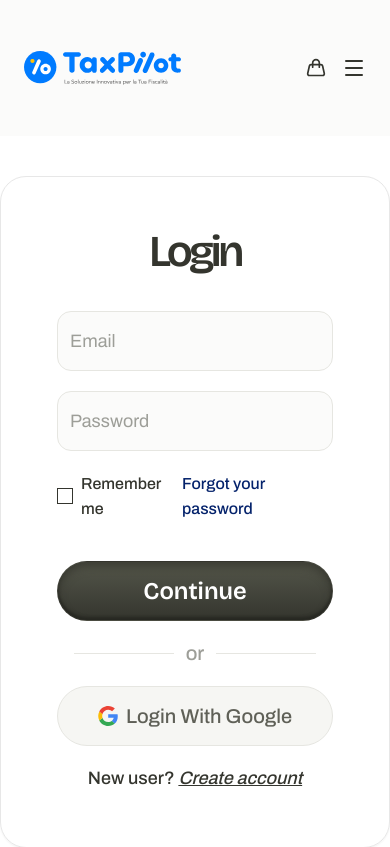
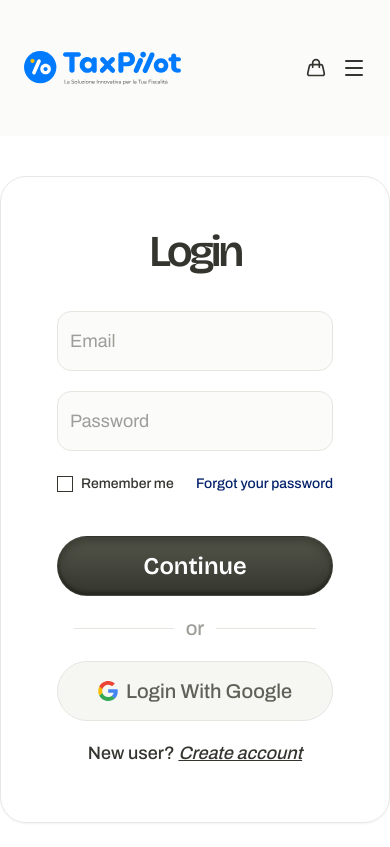
Before and after one commit to arqentech/tax-pilot-1, a React (Vite) app: page /login in a window 390 px wide. Shown: the top 847 px of the page. Built offline with nearby package versions, Linux system fonts and the light colour scheme; the HTML template or start-up script is replaced by a standard one.

Commit message:
login page responsiveness fix

```diff
--- a/src/pages/auth/Login.tsx
+++ b/src/pages/auth/Login.tsx
@@ -51,8 +51,8 @@ export default function LoginPage() {
               className="w-full md:w-[466px] h-[60px] !placeholder-[#9D9E98] bg-[#FBFBFA] rounded-[14px] border border-[#E6E6E1] !text-[18px] !leading-[24px] font-normal placeholder-text-[14px] "
             />
 
-            <div className="w-full flex  md:justify-between items-center text-sm mt-2 ">
-              <div className="flex items-center space-x-2 ">
+            <div className="w-full flex justify-between items-center text-sm mt-2">
+              <div className="flex items-center ">
                 <Checkbox
                   id="remember"
                   checked={remember}
@@ -60,7 +60,7 @@ export default function LoginPage() {
                 />
                 <Label
                   htmlFor="remember"
-                  className="text-[16px] leading-[25px]"
+                  className="text-[14px] md:[16px] leading-[25px] ml-2"
                 >
                   Remember me
                 </Label>
@@ -68,7 +68,7 @@ export default function LoginPage() {
 
               <Link
                 to="/forgot-password"
-                className="text-[16px] leading-[25px] text-[#04226B] hover:underline"
+                className="text-[14px] md:[16px] leading-[25px] text-[#04226B] hover:underline "
               >
                 Forgot your password
               </Link>
```
